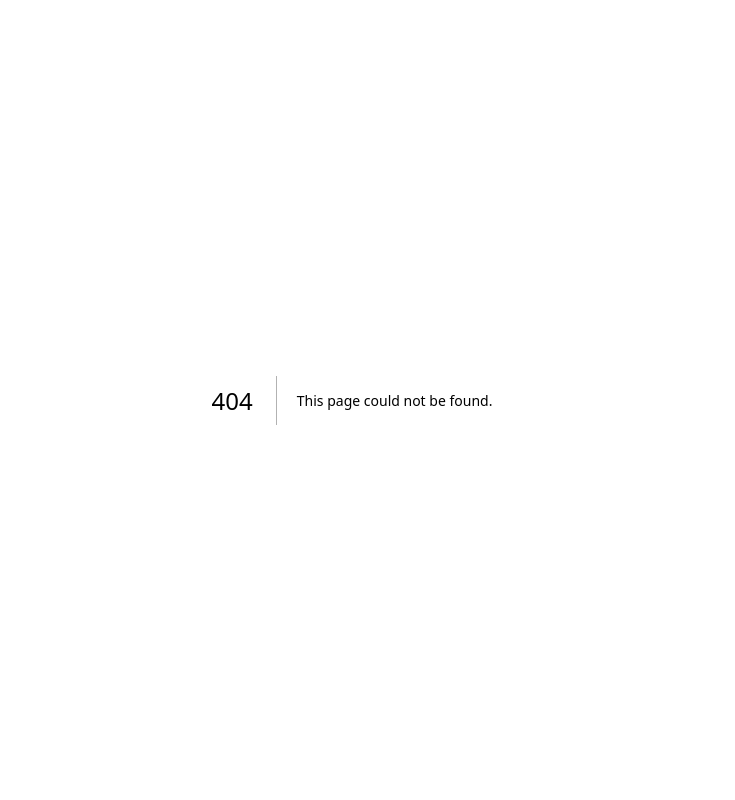
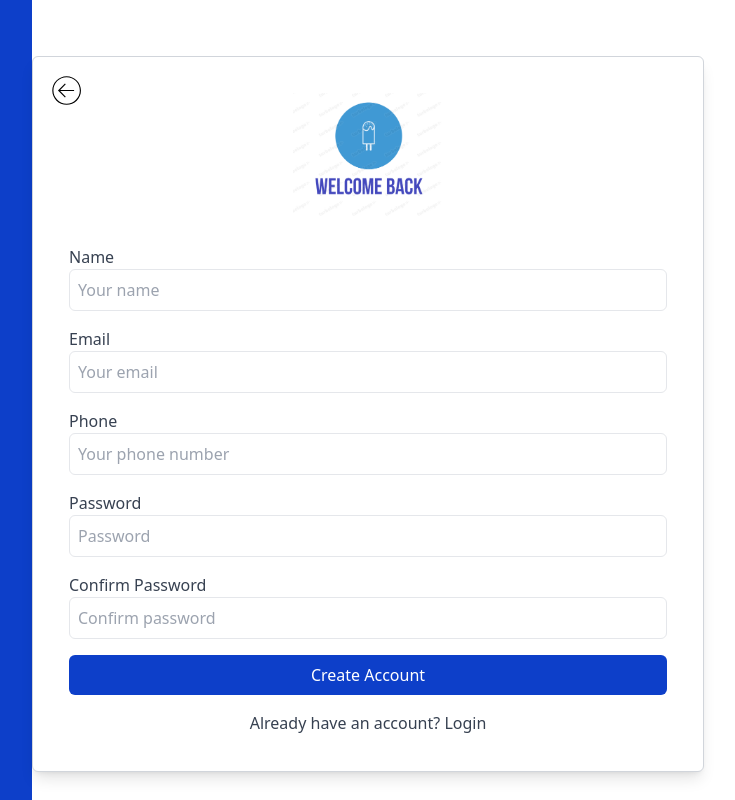
Before and after one commit to HerlanHerbasZubieta/myproyecttechnical, a Next.js app: page /pages/SignUpPage in a window 1280 px wide. Before the commit this address had no page. Shown: the whole page, without its empty margins (288-1023 px from the left). Built offline with nearby package versions, Linux system fonts and the light colour scheme.

Commit message:
The SignUpPage component was added

```diff
--- a/app/page.jsx
+++ b/app/page.jsx
@@ -1,9 +1,15 @@
-import LoginPage from './pages/LoginPage'
+import SplitBackground from "@/components/SplitBackground";
+import LoginPage from "./pages/Login/LoginPage";
 
 export default function HomePage() {
   return (
-    <>
-      <LoginPage/>
-    </>
-  )
+    <body className="bg-gray-100 min-h-screen flex items-center justify-center">
+      {/* Background */}
+        <SplitBackground/>
+
+      {/* Login Page */}
+        <LoginPage />
+
+    </body>
+  );
 }
--- /dev/null
+++ b/app/pages/Login/LoginPage.jsx
@@ -0,0 +1,46 @@
+import Image from "next/image";
+import Input from "../../../components/Input";
+import Button from "../../../components/Button";
+import Link from "next/link";
+
+const LoginPage = () => {
+  return (
+    <>
+      <div className="relative z-10 bg-white p-9 rounded-md shadow-lg border border-gray-300 mt-12 mb-12">
+        <div className="flex items-center justify-center">
+          <div className="w-40 rounded-full overflow-hidden">
+            <Image src="/images/logo.png" alt="Logo" width={150} height={150} />
+          </div>
+        </div>
+        <div className="mb-10 text-center">
+          <p className="text-gray-400">Sign to continue</p>
+        </div>
+        <Input id="email" label="Email" type="email" placeholder="Email" />
+        <Input
+          id="password"
+          label="Password"
+          type="password"
+          placeholder="Password"
+        />
+
+        <div className="mb-4 flex justify-end">
+          <a href="#" className="text-blue-500">
+            Forgot password?
+          </a>
+        </div>
+        <Button bgColor="[#0d3fc9]">Login</Button>
+
+        <div className="mt-4">
+          <p className="text-gray-700">
+            Don't have an account?
+            <b className="text-blue-500">
+              <Link href="/pages/SignUpPage" >Create new account </Link>
+            </b>
+          </p>
+        </div>
+      </div>
+    </>
+  );
+};
+
+export default LoginPage;
--- a/app/pages/LoginPage.jsx
+++ /dev/null
@@ -1,17 +0,0 @@
-import Form from '@/components/Form';
-
-const LoginPage = () => {
-  return (
-    <body className="bg-gray-100 min-h-screen flex items-center justify-center">
-      <div className="absolute inset-0 flex items-center justify-center">
-        <div className="absolute left-0 w-1/4 h-full bg-[#0d3fc9]"></div>
-        <div className="absolute right-0 w-3/4 h-full bg-white"></div>
-
-        {/* Form */}
-        <Form />
-      </div>
-    </body>
-  );
-};
-
-export default LoginPage;
--- /dev/null
+++ b/app/pages/SignUpPage/page.jsx
@@ -0,0 +1,68 @@
+import React from "react";
+import Input from "../../../components/Input";
+import Button from "../../../components/Button";
+import Link from "next/link";
+import Image from "next/image";
+import SplitBackground from "@/components/SplitBackground";
+
+const SignUpPage = () => {
+  return (
+    <div className="bg-gray-100 min-h-screen flex flex-col md:flex-row items-center justify-center">
+    <SplitBackground/>
+    <div className="relative z-10 bg-white p-6 md:p-9 rounded-md shadow-lg border border-gray-300 mt-8 mb-1 w-full max-w-md md:max-w-lg lg:max-w-xl xl:max-w-2xl md:ml-8">
+      <div className="absolute top-4 left-4">
+        <Link href="/">
+          <Image
+            src="/icons/arrow-left.svg"
+            alt="Logo"
+            width={35}
+            height={35}
+          />
+        </Link>
+      </div>
+
+      <div className="flex items-center justify-center mb-4 md:mb-6">
+        <Image src="/images/logo.png" alt="Logo" width={150} height={150} />
+      </div>
+
+      {/* Form */}
+      <form className="space-y-4">
+        <Input id="name" label="Name" type="text" placeholder="Your name" />
+        <Input
+          id="email"
+          label="Email"
+          type="email"
+          placeholder="Your email"
+        />
+        <Input
+          id="phone"
+          label="Phone"
+          type="tel"
+          placeholder="Your phone number"
+        />
+        <Input
+          id="password"
+          label="Password"
+          type="password"
+          placeholder="Password"
+        />
+        <Input
+          id="confirmPassword"
+          label="Confirm Password"
+          type="password"
+          placeholder="Confirm password"
+        />
+        <Button bgColor="[#0d3fc9]" textColor="white">
+          Create Account
+        </Button>
+      </form>
+      <p className="mt-4 text-gray-700 text-center">
+        Already have an account? <Link href="/login">Login</Link>
+      </p>
+    </div>
+  </div>
+
+  );
+};
+
+export default SignUpPage;
--- a/components/Form.jsx
+++ /dev/null
@@ -1,48 +0,0 @@
-import Image from "next/image";
-import Input from "./Input";
-import Button from "./Button";
-
-const Form = () => {
-  return (
-    <div className="relative z-10 bg-white p-9 rounded-md shadow-lg border border-gray-300 mt-12 mb-12">
-      <div className="flex items-center justify-center">
-        <div className="w-32 rounded-full overflow-hidden">
-          <Image src="/images/logo.png" alt="Logo" width={150} height={150} />
-        </div>
-      </div>
-      <div className="mb-10 text-center">
-        <p className="text-gray-400">Sign to continue</p>
-      </div>
-      {/* Utilizando el componente Input */}
-      <Input id="email" label="Email" type="email" placeholder="Email" />
-      <Input
-        id="password"
-        label="Password"
-        type="password"
-        placeholder="Password"
-      />
-
-      <div className="mb-4 flex justify-end">
-        <a href="#" className="text-blue-500">
-          Forgot password?
-        </a>
-      </div>
-
-      {/* Utilizando el componente Boton */}
-      <Button bgColor="[#0d3fc9]">
-        Login
-      </Button>
-
-      <div className="mt-4">
-        <p className="text-gray-700">
-          Don't have an account?{" "}
-          <a href="#" className="text-blue-500">
-            Create new account
-          </a>
-        </p>
-      </div>
-    </div>
-  );
-};
-
-export default Form;
--- /dev/null
+++ b/components/SplitBackground.jsx
@@ -0,0 +1,11 @@
+
+const SplitBackground = () => {
+  return (
+    <div className="absolute inset-0 flex items-center justify-center">
+      <div className="absolute left-0 w-1/4 h-full bg-[#0d3fc9]"></div>
+      <div className="absolute right-0 w-3/4 h-full bg-white"></div>
+    </div>
+  );
+};
+
+export default SplitBackground;
```
Also changed, not shown: package.json (+5 -5 lines), public/icons/arrow-left.svg (added).
